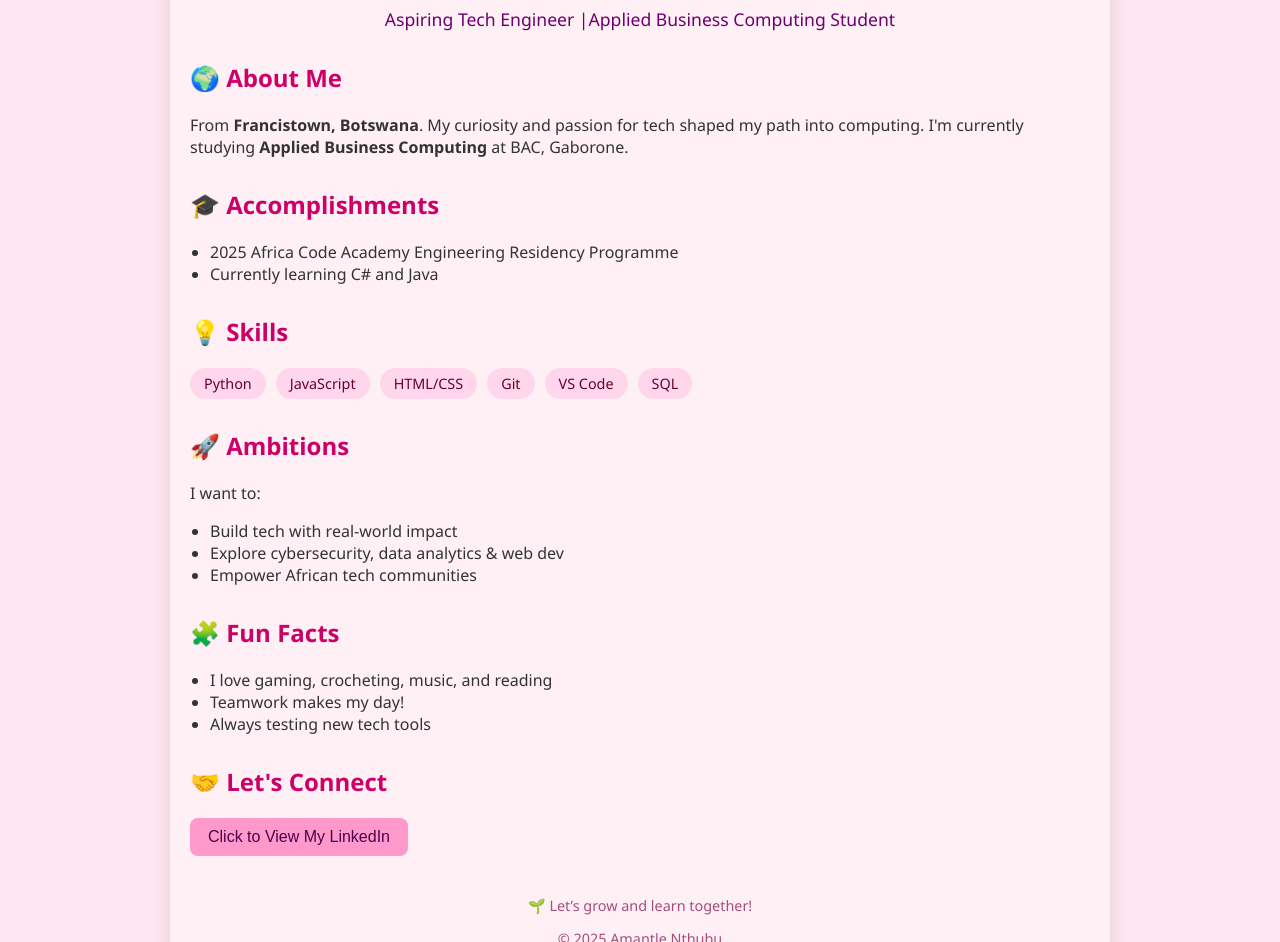
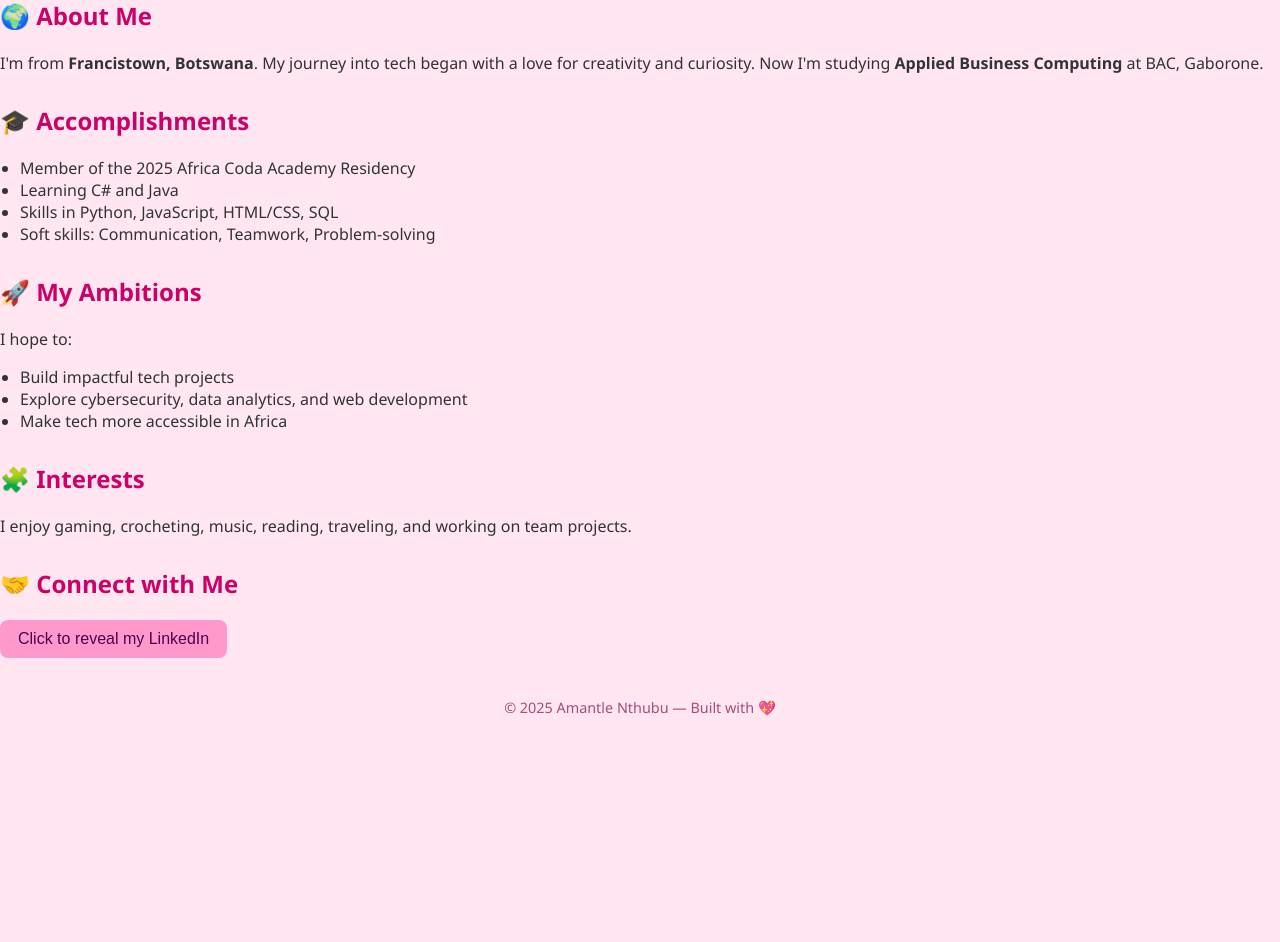
Before and after one commit to Amantl3/ama-dev, a plain HTML site: page index.html in a window 1280 px wide. Shown: the part 148-1090 px from the top of the page. After the commit the page ends 879 px from the top, so only its background shows below. Drawn offline with Linux system fonts and the light colour scheme.

Commit message:
Update index.html

```diff
--- a/index.html
+++ b/index.html
@@ -2,89 +2,67 @@
 <html lang="en">
 <head>
   <meta charset="UTF-8" />
-  <meta name="viewport" content="width=device-width, initial-scale=1.0"/>
+  <meta name="viewport" content="width=device-width, initial-scale=1.0" />
   <title>Amantle Nthubu | ama-dev</title>
   <link rel="stylesheet" href="style.css" />
 </head>
 <body>
-  <div class="container">
+  <div class="site-wrapper">
     <header>
-      <h1>👋 Hi, I'm Amantle Nthubu</h1>
-      <p class="subtitle">Aspiring Tech Engineer |Applied Business Computing Student</p>
+      <div class="header-content">
+        <h1>👋 Hello, I'm <span class="highlight">Amantle Nthubu</span></h1>
+        <p>Applied Business Computing student | Tech enthusiast | 2025 Coda Engineering Resident</p>
+      </div>
     </header>
 
     <main>
       <section>
         <h2>🌍 About Me</h2>
-        <p>
-          From <strong>Francistown, Botswana</strong>. My curiosity and passion for tech shaped my path into computing.
-          I'm currently studying <strong>Applied Business Computing</strong> at BAC, Gaborone.
-        </p>
+        <p>I'm from <strong>Francistown, Botswana</strong>. My journey into tech began with a love for creativity and curiosity. Now I'm studying <strong>Applied Business Computing</strong> at BAC, Gaborone.</p>
       </section>
 
       <section>
         <h2>🎓 Accomplishments</h2>
         <ul>
-          <li>2025 Africa Code Academy Engineering Residency Programme</li>
-          <li>Currently learning C# and Java</li>
+          <li>Member of the 2025 Africa Coda Academy Residency</li>
+          <li>Learning C# and Java</li>
+          <li>Skills in Python, JavaScript, HTML/CSS, SQL</li>
+          <li>Soft skills: Communication, Teamwork, Problem-solving</li>
         </ul>
       </section>
 
       <section>
-        <h2>💡 Skills</h2>
-        <ul class="skills">
-          <li>Python</li>
-          <li>JavaScript</li>
-          <li>HTML/CSS</li>
-          <li>Git</li>
-          <li>VS Code</li>
-          <li>SQL</li>
+        <h2>🚀 My Ambitions</h2>
+        <p>I hope to:</p>
+        <ul>
+          <li>Build impactful tech projects</li>
+          <li>Explore cybersecurity, data analytics, and web development</li>
+          <li>Make tech more accessible in Africa</li>
         </ul>
       </section>
 
       <section>
-        <h2>🚀 Ambitions</h2>
-        <p>I want to:</p>
-        <ul>
-          <li>Build tech with real-world impact</li>
-          <li>Explore cybersecurity, data analytics & web dev</li>
-          <li>Empower African tech communities</li>
-        </ul>
+        <h2>🧩 Interests</h2>
+        <p>I enjoy gaming, crocheting, music, reading, traveling, and working on team projects.</p>
       </section>
 
-      <section>
-        <h2>🧩 Fun Facts</h2>
-        <ul>
-          <li>I love gaming, crocheting, music, and reading</li>
-          <li>Teamwork makes my day!</li>
-          <li>Always testing new tech tools</li>
-        </ul>
-      </section>
-
-      <section>
-        <h2>🤝 Let's Connect</h2>
-        <button id="showLinkBtn">Click to View My LinkedIn</button>
+      <section class="connect">
+        <h2>🤝 Connect with Me</h2>
+        <button id="showLinkedIn">Click to reveal my LinkedIn</button>
         <div id="linkedinLink" class="hidden">
-          <p>
-            🔗 <a href="https://www.linkedin.com/in/amantle-nthubu-970953284/" target="_blank">Visit My LinkedIn Profile</a>
-          </p>
+          🔗 <a href="https://www.linkedin.com/in/amantle-nthubu-970953284/" target="_blank">Visit my LinkedIn Profile</a>
         </div>
       </section>
     </main>
 
     <footer>
-      <p>🌱 Let’s grow and learn together!</p>
-      <p>&copy; 2025 Amantle Nthubu</p>
+      <p>&copy; 2025 Amantle Nthubu — Built with 💖</p>
     </footer>
   </div>
 
   <script>
-    // Simple interactivity
-    const btn = document.getElementById("showLinkBtn");
-    const link = document.getElementById("linkedinLink");
-
-    btn.addEventListener("click", () => {
-      link.classList.toggle("hidden");
+    document.getElementById("showLinkedIn").addEventListener("click", function () {
+      document.getElementById("linkedinLink").classList.toggle("hidden");
     });
   </script>
 </body>
```
